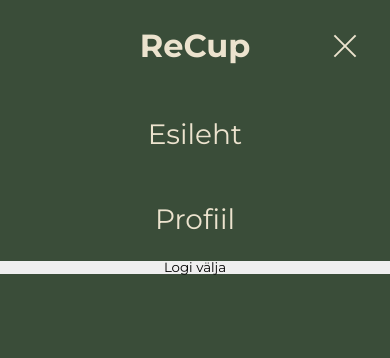
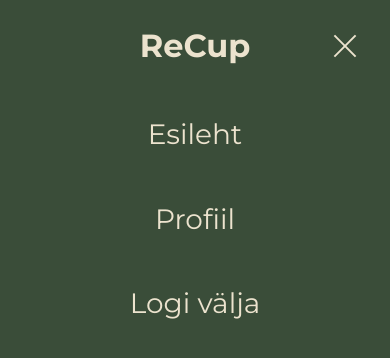
Before and after one commit to luckasw/MITS-Hackathon, a Nuxt app: page / in a window 390 px wide. Both pictures are taken after a click on the element 345 px from the left and 46 px from the top of the page. Shown: the top 358 px of the page. Built offline with nearby package versions, Linux system fonts and the light colour scheme; no server answers.

Commit message:
Profile view style done

```diff
--- a/components/AppHeader.vue
+++ b/components/AppHeader.vue
@@ -15,14 +15,14 @@
 
 async function logOut() {
   try {
-    const { error } = await supabase.auth.signOut()
-    toggleDropdown()
-    router.push('/')
+    const { error } = await supabase.auth.signOut();
+    toggleDropdown();
+    router.push("/");
 
     if (error) throw error;
   } catch (error) {
-    console.log(error)
-}
+    console.log(error);
+  }
 }
 </script>
 
@@ -39,8 +39,7 @@
         <NuxtLink class="mobilelink" to="/profile" @click="toggleDropdown"
           >Profiil</NuxtLink
         >
-        <button class="logOut" @click="logOut"
-          >Logi välja</button>
+        <button class="mobilelink logOut" @click="logOut">Logi välja</button>
       </div>
     </div>
     <div class="hamburger-icon" @click="toggleDropdown">
@@ -119,6 +118,7 @@
         display: flex;
         justify-content: center;
         align-items: center;
+        background-color: $primary;
       }
     }
   }
--- a/pages/profile.vue
+++ b/pages/profile.vue
@@ -40,9 +40,8 @@
       <p>{{ userS.email }}</p>
     </div>
     <div class="profile-item">
-      <h4>UUID:</h4>
-      <p>{{ userData.uuid }}</p>
-      <p v-if="userData.uuid"><strong>UUID:</strong> {{ userData.uuid }}</p>
+      <h4>IBAN:</h4>
+      <p>EE568384734588346348</p>
     </div>
   </div>
 </template>
@@ -75,7 +74,6 @@
     h4 {
       margin: 10px 0;
       color: $background;
-      // font-size: 1.2rem;
     }
   }
 }
```
